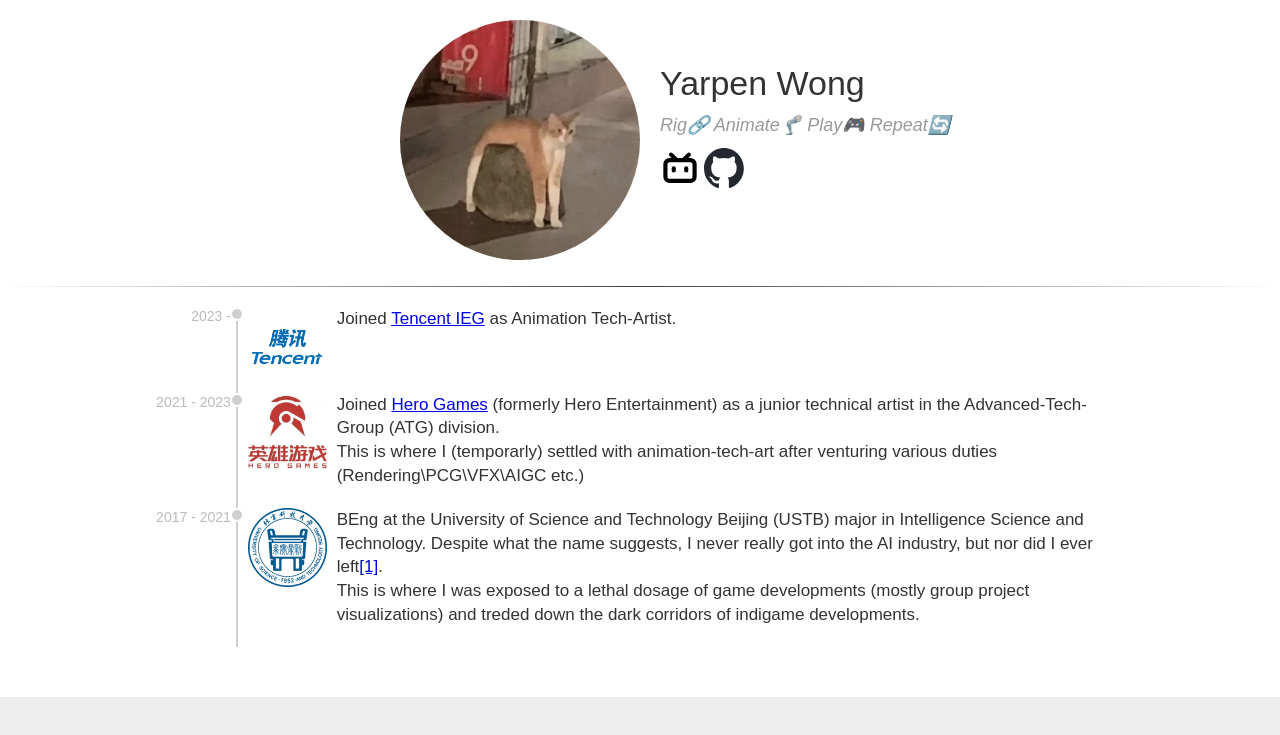
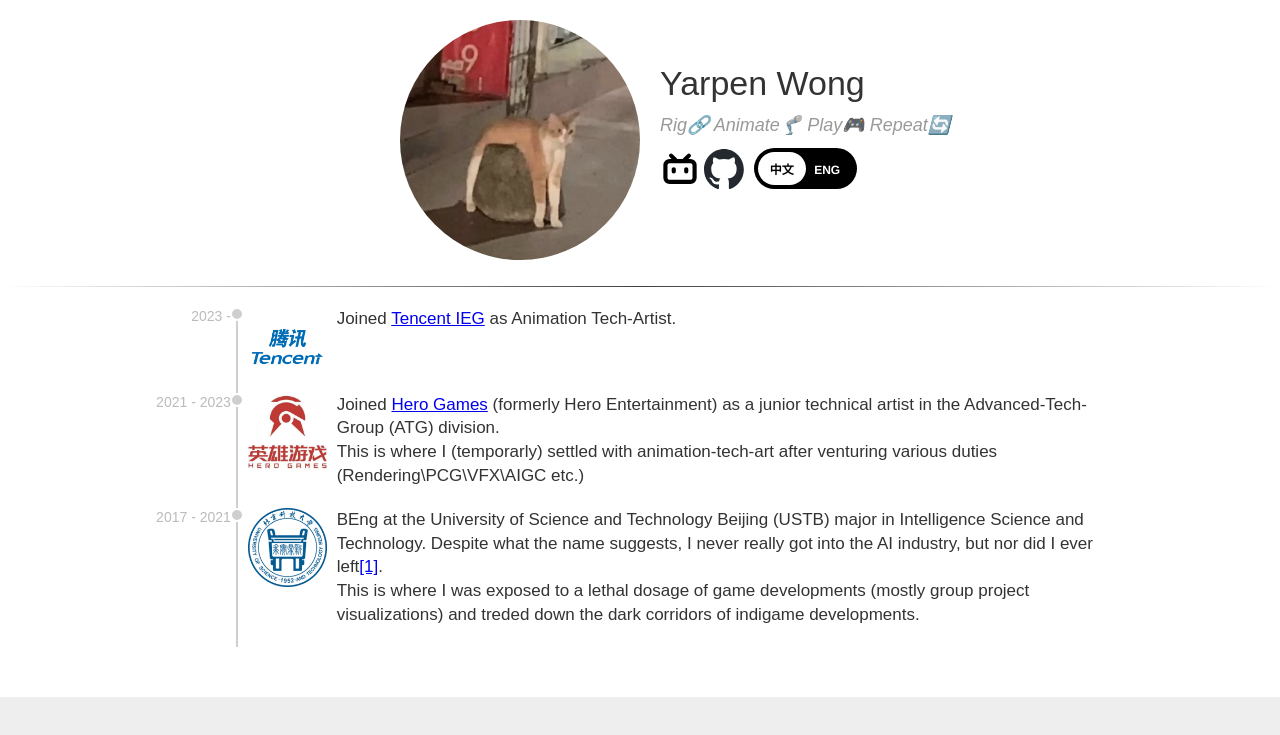
Before and after one commit to b6462/b6462.github.io, a plain HTML site: page index.html in a window 1280 px wide. Shown: the top 735 px of the page. Drawn offline with Linux system fonts and the light colour scheme.

Commit message:
Add language toggle switch with no feature implementation yet

```diff
--- a/index.html
+++ b/index.html
@@ -18,6 +18,12 @@
           <div id="dico">
             <a href="https://space.bilibili.com/2425256"><img src="assets/bilibili-mark.svg" class="iico" /></a>
             <a href="https://github.com/b6462"><img src="assets/github-mark.svg" class="iico"/></a>
+            <div class="switch">
+              <input id="language-toggle" class="check-toggle check-toggle-round-flat" type="checkbox">
+              <label for="language-toggle"></label>
+              <span class="on">中文</span>
+              <span class="off">ENG</span>
+            </div>
           </div>
         </div>
       </div>
--- a/style.css
+++ b/style.css
@@ -246,3 +246,111 @@ hr {
     list-style-type: none;
     padding-left: 0;
 }
+
+.switch {
+    position: relative;
+    display: inline-block;
+    margin: 0 5px;
+  }
+
+  .switch > span {
+    position: absolute;
+    top: 14px;
+    pointer-events: none;
+    font-family: 'Helvetica', Arial, sans-serif;
+    font-weight: bold;
+    font-size: 12px;
+    text-transform: uppercase;
+    text-shadow: 0 1px 0 rgba(0, 0, 0, .06);
+    width: 50%;
+    text-align: center;
+  }
+
+  input.check-toggle-round-flat:checked ~ .off {
+    color: #000000;
+  }
+
+  input.check-toggle-round-flat:checked ~ .on {
+    color: #fff;
+  }
+
+  .switch > span.on {
+    left: 0;
+    padding-left: 2px;
+    color: #000000;
+  }
+
+  .switch > span.off {
+    right: 0;
+    padding-right: 4px;
+    color: #fff;
+  }
+
+  .check-toggle {
+    position: absolute;
+    margin-left: -9999px;
+    visibility: hidden;
+  }
+  .check-toggle + label {
+    display: block;
+    position: relative;
+    cursor: pointer;
+    outline: none;
+    -webkit-user-select: none;
+    -moz-user-select: none;
+    -ms-user-select: none;
+    user-select: none;
+  }
+
+  input.check-toggle-round-flat + label {
+    padding: 3px;
+    width: 97px;
+    height: 35px;
+    background-color: #000000;
+    -webkit-border-radius: 60px;
+    -moz-border-radius: 60px;
+    -ms-border-radius: 60px;
+    -o-border-radius: 60px;
+    border-radius: 60px;
+  }
+  input.check-toggle-round-flat + label:before, input.check-toggle-round-flat + label:after {
+    display: block;
+    position: absolute;
+    content: "";
+  }
+
+  input.check-toggle-round-flat + label:before {
+    top: 2px;
+    left: 2px;
+    bottom: 2px;
+    right: 2px;
+    background-color: #000000;
+
+    -moz-border-radius: 60px;
+    -ms-border-radius: 60px;
+    -o-border-radius: 60px;
+    border-radius: 60px;
+  }
+  input.check-toggle-round-flat + label:after {
+    top: 4px;
+    left: 4px;
+    bottom: 4px;
+    width: 48px;
+    background-color: #fff;
+    -webkit-border-radius: 52px;
+    -moz-border-radius: 52px;
+    -ms-border-radius: 52px;
+    -o-border-radius: 52px;
+    border-radius: 52px;
+    -webkit-transition: margin 0.2s;
+    -moz-transition: margin 0.2s;
+    -o-transition: margin 0.2s;
+    transition: margin 0.2s;
+  }
+
+  input.check-toggle-round-flat:checked + label {
+  }
+
+  input.check-toggle-round-flat:checked + label:after {
+    margin-left: 44px;
+  }
```
